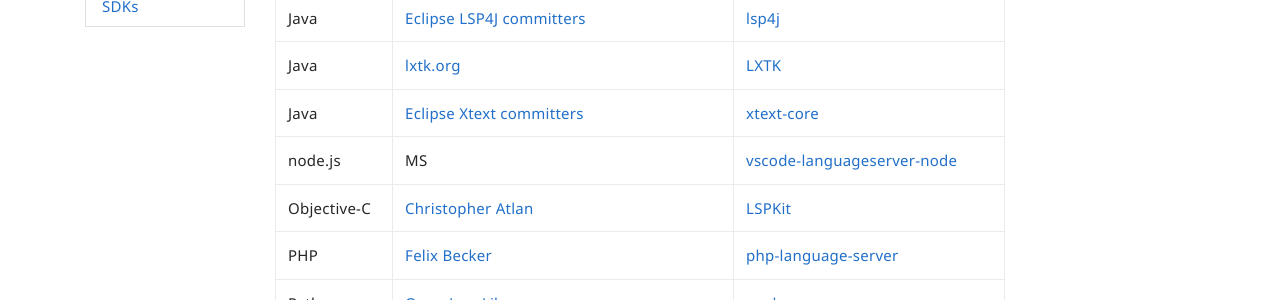
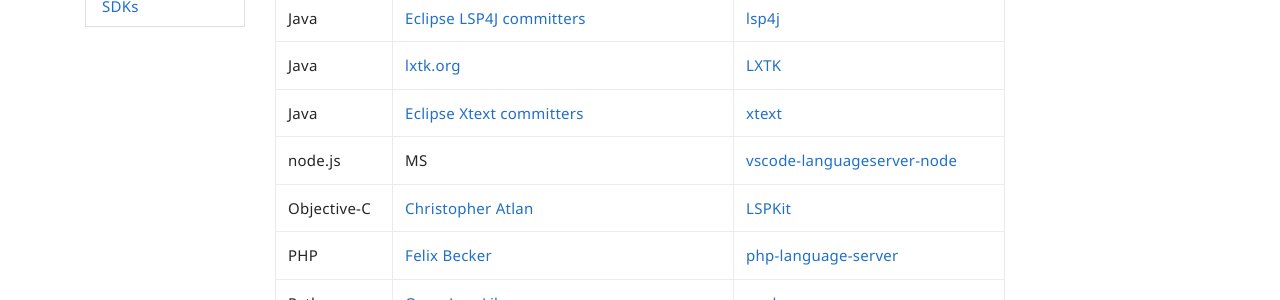
Before and after one commit to microsoft/language-server-protocol, a Jekyll site: the page built from _implementors/sdks.md, in a window 1280 px wide and 900 px high, scrolled down 520 px. Shown: the part 157-457 px from the top of the window. Built offline with Jekyll 4.4.1, drawn with Linux system fonts in a browser that asks for light colours; nearby versions of some CDN libraries; comment, search, counter and statistics services are not loaded.

Commit message:
Update xtext repository link (#1730)
xtext-core has been moved to xtext monorepository

```diff
--- a/_implementors/sdks.md
+++ b/_implementors/sdks.md
@@ -20,7 +20,7 @@
 | Haxe | @nadako | [language-server-protocol-haxe](https://github.com/vshaxe/language-server-protocol-haxe)|
 | Java | [Eclipse LSP4J committers](https://projects.eclipse.org/projects/technology.lsp4j/who) |  [lsp4j](https://github.com/eclipse/lsp4j) |
 | Java | [lxtk.org](https://github.com/lxtk-org) | [LXTK](https://github.com/lxtk-org/lxtk) |
-| Java | [Eclipse Xtext committers](https://projects.eclipse.org/projects/modeling.tmf.xtext/who) |  [xtext-core](https://github.com/eclipse/xtext-core) |
+| Java | [Eclipse Xtext committers](https://projects.eclipse.org/projects/modeling.tmf.xtext/who) |  [xtext](https://github.com/eclipse/xtext) |
 | node.js | MS | [vscode-languageserver-node](https://github.com/Microsoft/vscode-languageserver-node)  |
 | Objective-C | [Christopher Atlan](https://twitter.com/catlan) | [LSPKit](https://github.com/catlan/LSPKit)|
 | PHP | [Felix Becker](https://github.com/felixfbecker) | [php-language-server](https://github.com/felixfbecker/php-language-server)|
```
